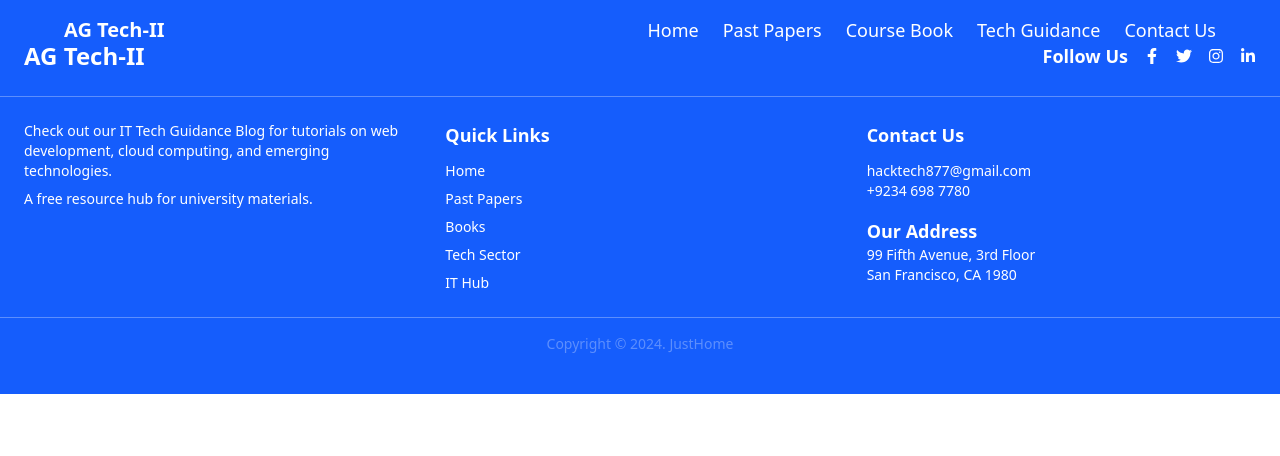
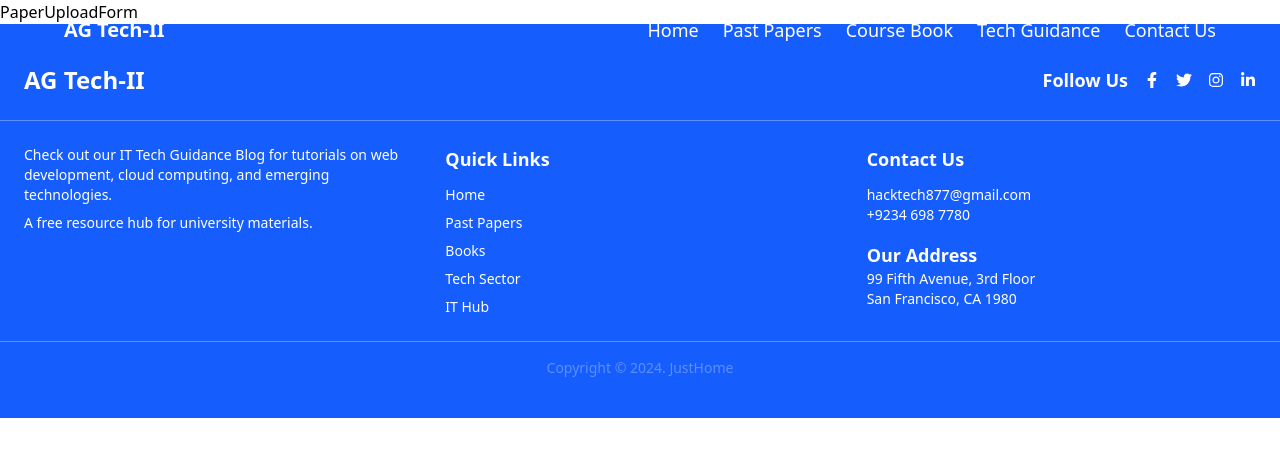
Before and after one commit to hanoon-07/AG-Tech-II-Project, a React (Vite) app in the folder Frontend/: page /upload-paper in a window 1280 px wide. Shown: the top 456 px of the page. Built offline with nearby package versions, Linux system fonts and the light colour scheme.

Commit message:
feat: add UploadPaper page, PaperUploadForm component, change Upload Button into a link, and add the class 'inline-block

```diff
--- a/Frontend/src/App.jsx
+++ b/Frontend/src/App.jsx
@@ -1,5 +1,10 @@
 import React from "react";
-import { BrowserRouter as Router, Routes, Route, useLocation } from "react-router-dom";
+import {
+  BrowserRouter as Router,
+  Routes,
+  Route,
+  useLocation,
+} from "react-router-dom";
 import Navbar from "./components/Navbar";
 
 import PastPapers from "./Pages/PastPapers";
@@ -11,6 +16,7 @@ import Home from "./Pages/Home";
 import Login from "./components/Login";
 import SignUpPage from "./components/SignUpPage";
 import Footer from "./components/Footer";
+import UploadPaper from "./Pages/UploadPaper";
 
 const Layout = () => {
   const location = useLocation();
@@ -26,6 +32,7 @@ const Layout = () => {
         <Route path="/login" element={<Login />} />
         <Route path="/signup" element={<SignUpPage />} />
         <Route path="/past-papers" element={<PastPapers />} />
+        <Route path="/upload-paper" element={<UploadPaper />} />
         <Route path="/course-book" element={<CourseBook />} />
         <Route path="/tech-guidance" element={<TechGuidance />} />
         <Route path="/contact-us" element={<ContactUs />} />
--- a/Frontend/src/Pages/Home.jsx
+++ b/Frontend/src/Pages/Home.jsx
@@ -1,7 +1,7 @@
 import React from "react";
 import RecentUploads from "../components/RecentUploads";
 import Features from "../components/Features";
-
+import { Link } from "react-router-dom";
 
 const Home = () => {
   return (
@@ -16,8 +16,10 @@ const Home = () => {
 
           {/* Main Content */}
           <div className="relative z-10 text-center text-white w-full max-w-4xl">
-          <h1 className="text-3xl md:text-5xl lg:text-6xl font-medium mb-6
-          leading-tight [text-shadow:_0_4px_4px_rgb(0_0_0_/2)]">
+            <h1
+              className="text-3xl md:text-5xl lg:text-6xl font-medium mb-6
+          leading-tight [text-shadow:_0_4px_4px_rgb(0_0_0_/2)]"
+            >
               Get Free University Past Papers & Tech Guidance
             </h1>
 
@@ -32,24 +34,31 @@ const Home = () => {
                 />
                 {/* Search Button with Image */}
                 <button className="absolute right-3 top-1/2 transform -translate-y-1/2 bg-blue-600 p-2 rounded-full hover:bg-blue-700">
-              <img src="/Images/search.png" alt="Search" className="w-4 h-4 cursor-pointer" />
+                  <img
+                    src="/Images/search.png"
+                    alt="Search"
+                    className="w-4 h-4 cursor-pointer"
+                  />
                 </button>
               </div>
             </div>
 
-
             {/* Upload Button */}
-          <p className="mt-4 text-xl [text-shadow:_0_6px_6px_rgb(0_0_0_/1)]">If you want to upload study material</p>
-          <button className="bg-blue-500 hover:bg-blue-700 text-white px-6 py-3 mt-4 rounded-lg text-lg">
+            <p className="mt-4 text-xl [text-shadow:_0_6px_6px_rgb(0_0_0_/1)]">
+              If you want to upload study material
+            </p>
+            <Link
+              to="/upload-paper"
+              className="bg-blue-500 hover:bg-blue-700 text-white px-6 py-3 mt-4 rounded-lg text-lg inline-block"
+            >
               Wish to Upload
-          </button>
+            </Link>
           </div>
         </div>
       </div>
-    <RecentUploads/>
-    <Features/>
+      <RecentUploads />
+      <Features />
     </>
-
   );
 };
 
--- /dev/null
+++ b/Frontend/src/Pages/UploadPaper.jsx
@@ -0,0 +1,9 @@
+import React from "react";
+
+import PaperUploadForm from "../components/PaperUploadForm";
+
+function UploadPaper() {
+  return <PaperUploadForm />;
+}
+
+export default UploadPaper;
--- /dev/null
+++ b/Frontend/src/components/PaperUploadForm.jsx
@@ -0,0 +1,7 @@
+import React from "react";
+
+function PaperUploadForm() {
+  return <div>PaperUploadForm</div>;
+}
+
+export default PaperUploadForm;
--- a/Frontend/tailwind.config.js
+++ b/Frontend/tailwind.config.js
@@ -5,7 +5,6 @@ export const theme = {
       secondary: "#FFFFFF", // Light background or card background
       lightRed: "#EB664E",
       darkRed: "#A63446",
-
       shadows50Percent: "#1A1A1A80",
       shadows70Percent: "#3D3E3FB2",
       darkBlue: "#031928",
```
Also changed, not shown: 1 other file (tests, documents, lock files or other folders). Lines whose indentation alone changed are shown as unchanged.
